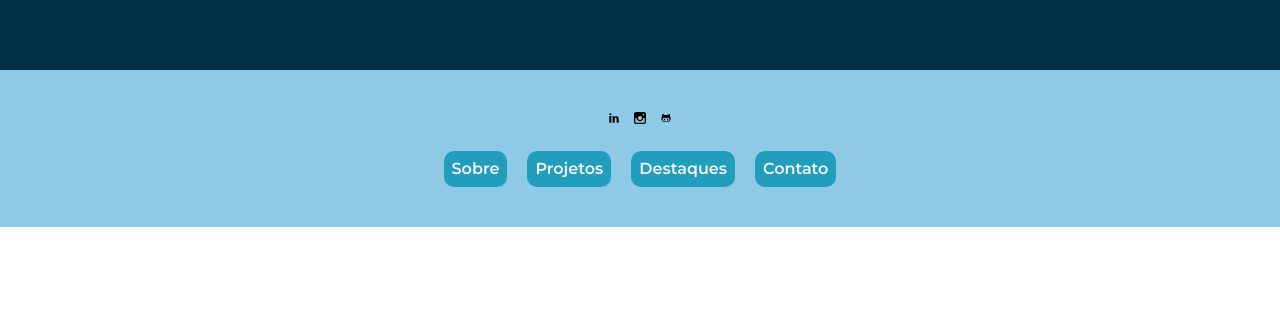
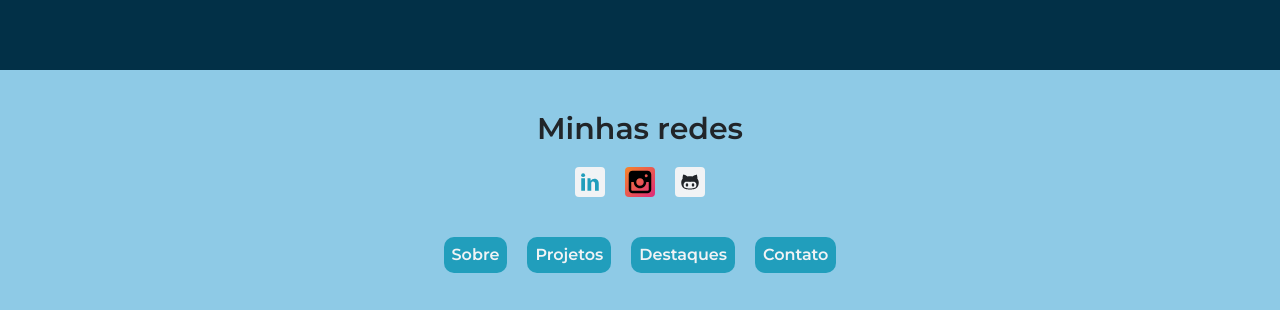
Before and after one commit to gusdinizmaia/meu-portfolio, a React (Create React App) app in the folder portfolio/: page /home in a window 1280 px wide. Shown: the part 2350-2660 px from the top of the page. Before the commit the page ends 2577 px from the top, so only its background shows below. Built offline with nearby package versions, Linux system fonts and the light colour scheme.

Commit message:
feat: mudanças na interfaces feitas

```diff
--- a/portfolio/src/Components/About/style.ts
+++ b/portfolio/src/Components/About/style.ts
@@ -4,7 +4,7 @@ export const AboutStyled = styled.section`
   display: flex;
   flex-direction: column;
   align-items: center;
-  gap: 40px;
+  gap: 60px;
   background-color: ${({ theme }) => theme.colors.first.main};
 
   position: relative;
--- a/portfolio/src/Components/Footer/index.tsx
+++ b/portfolio/src/Components/Footer/index.tsx
@@ -11,9 +11,20 @@ export const Footer = () => {
   return (
     <FooterStyle>
       <UlSocial>
-        <LinkedinIcon />
-        <InstagramIcon />
-        <GithubIcon />
+        <h3>Minhas redes</h3>
+        <ul>
+          <LinkedinIcon
+            onClick={(e) =>
+              window.open("https://www.linkedin.com/in/gustavodinizm/")
+            }
+          />
+          <InstagramIcon
+            onClick={(e) => window.open("https://www.instagram.com/guga_dm24/")}
+          />
+          <GithubIcon
+            onClick={(e) => window.open("https://github.com/gusdinizmaia")}
+          />
+        </ul>
       </UlSocial>
       <ButtonsNav />
     </FooterStyle>
--- a/portfolio/src/Components/Footer/style.ts
+++ b/portfolio/src/Components/Footer/style.ts
@@ -8,7 +8,7 @@ import {
 export const FooterStyle = styled.section`
   display: flex;
   flex-direction: column;
-  gap: 25px;
+  gap: 40px;
 
   background-color: ${({ theme }) => theme.colors.fifth.main};
 
@@ -19,14 +19,41 @@ export const FooterStyle = styled.section`
   }
 `;
 
-export const UlSocial = styled.ul`
+export const UlSocial = styled.div`
+  width: fit-content;
+
   display: flex;
   flex-direction: column;
-  gap: 10px;
+  gap: 20px;
+
+  align-self: center;
+
+  h3 {
+    font: ${({ theme }) => theme.fonts.title.two};
+    color: ${({ theme }) => theme.colors.grey.one};
+  }
+
+  ul {
+    display: flex;
+    gap: 20px;
+
+    svg {
+      font: ${({ theme }) => theme.fonts.title.two};
+      border-radius: 4px;
+    }
+  }
 `;
 
-export const InstagramIcon = styled(TiSocialInstagram)``;
+export const InstagramIcon = styled(TiSocialInstagram)`
+  background-image: linear-gradient(135deg, #f58529 0%, #dd2a7b 100%);
+`;
 
-export const GithubIcon = styled(TiSocialGithub)``;
+export const GithubIcon = styled(TiSocialGithub)`
+  color: ${({ theme }) => theme.colors.grey.one};
+  background-color: ${({ theme }) => theme.colors.grey.five};
+`;
 
-export const LinkedinIcon = styled(TiSocialLinkedin)``;
+export const LinkedinIcon = styled(TiSocialLinkedin)`
+  background-color: ${({ theme }) => theme.colors.grey.five};
+  color: ${({ theme }) => theme.colors.fourth.main};
+`;
--- a/portfolio/src/Components/Nav/style.ts
+++ b/portfolio/src/Components/Nav/style.ts
@@ -41,13 +41,14 @@ export const NavStyled = styled.nav<iIconStyled>`
       background-color: ${({ theme }) => theme.colors.fourth.main};
       color: ${({ theme }) => theme.colors.fixed.white};
       border-radius: ${({ theme }) => theme.border.radius.two};
-      height: 30px;
-      width: 30px;
+      height: 40px;
+      width: 40px;
       padding: 4px;
       position: fixed;
-      top: 25px;
+      top: 45px;
       right: 7%;
       z-index: 500;
+      box-shadow: rgba(0, 0, 0, 0.24) 0px 3px 8px;
     }
   }
 
```
